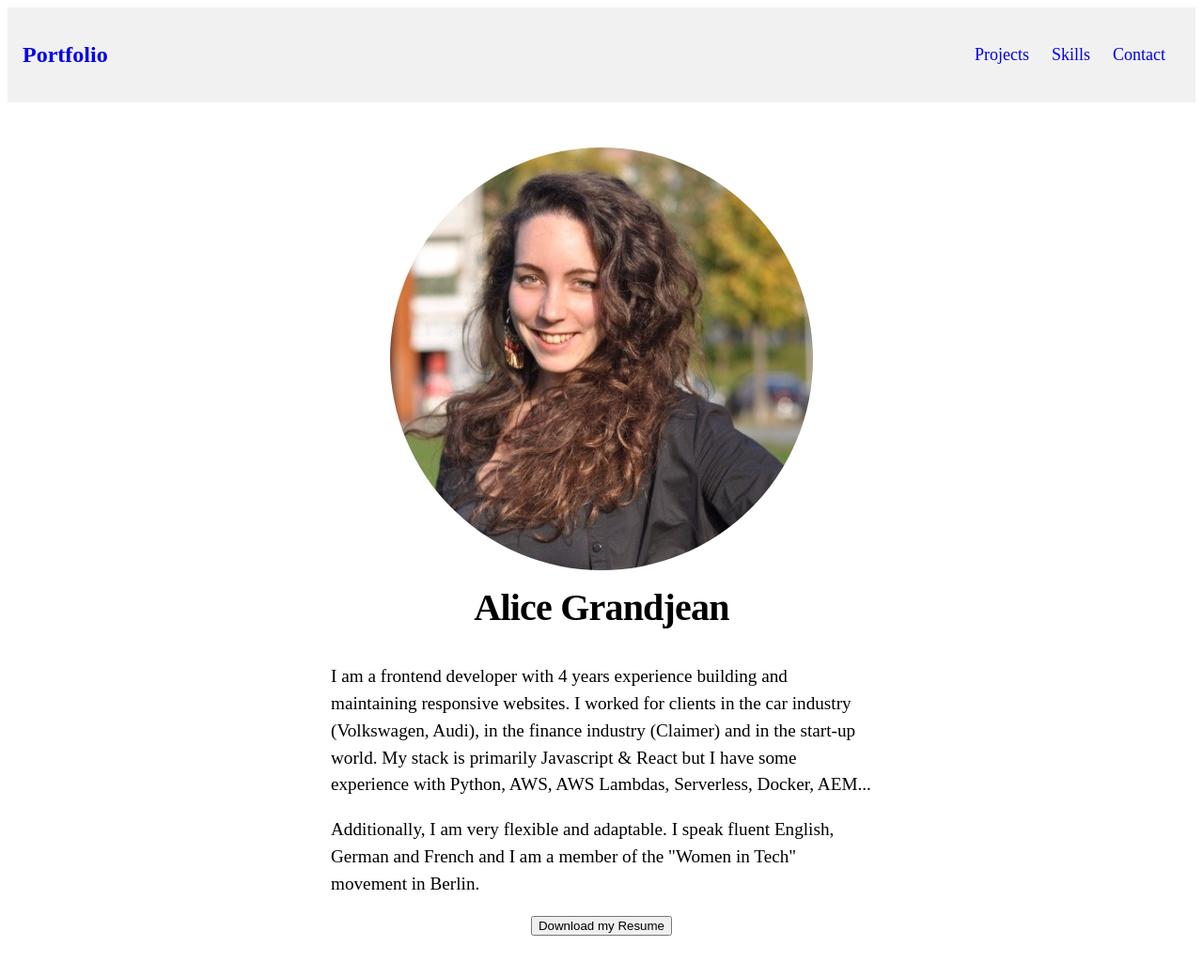
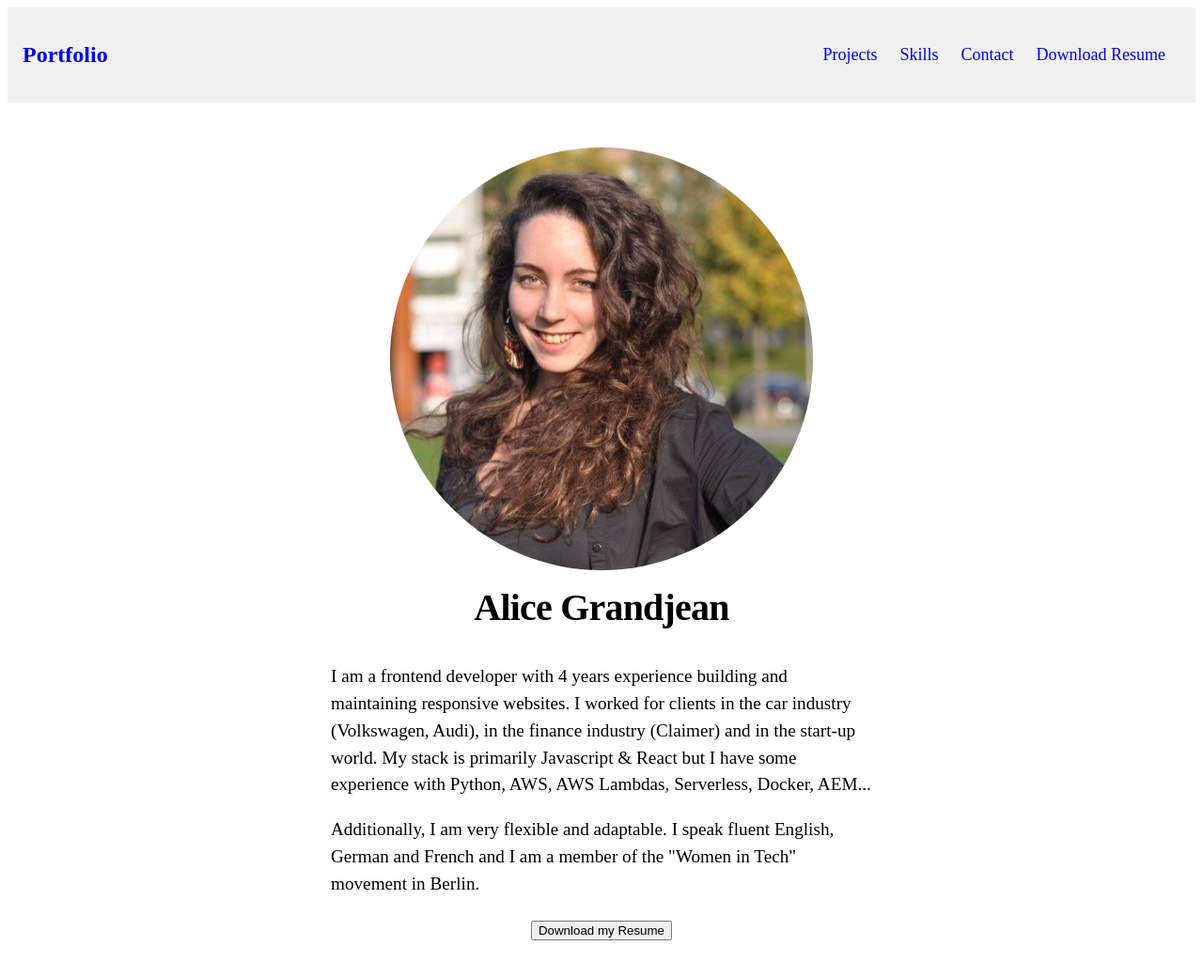
Before and after one commit to AliceGdj/projects-portfolio, a Next.js app: page / in a window 1280 px wide. Shown: the top 1040 px of the page at 94% size. Built offline with nearby package versions, Linux system fonts and the light colour scheme.

Commit message:
add download feature on index and navbar, add mhp image

```diff
--- a/components/Navbar.jsx
+++ b/components/Navbar.jsx
@@ -15,6 +15,10 @@ const MENU_LIST = [
     {
         text: "Contact",
         href: "/contact"
+    },
+    {
+        text: "Download Resume",
+        href: "https://github.com/AliceGdj/resume/raw/main/Resume_Alice_Grandjean.pdf"
     }
 ]
 
--- a/pages/index.js
+++ b/pages/index.js
@@ -11,9 +11,8 @@ export default function Home () {
       <section className={utilStyles.headingMd}>
         <p>I am a frontend developer with 4 years experience building and maintaining responsive websites. I worked for clients in the car industry (Volkswagen, Audi), in the finance industry (Claimer) and in the start-up world. My stack is primarily Javascript & React but I have some experience with Python, AWS, AWS Lambdas, Serverless, Docker, AEM...</p>
         <p>Additionally, I am very flexible and adaptable. I speak fluent English, German and French and I am a member of the "Women in Tech" movement in Berlin.</p>
-        {/* TODO add feature to download PDF version of my resume */}
         <div className={utilStyles.cta}>
-          <button>Download my Resume</button>
+          <a href="https://github.com/AliceGdj/resume/raw/main/Resume_Alice_Grandjean.pdf" target="_blank" rel="noopener noreferrer"><button>Download my Resume</button></a>
         </div>
       </section>
     </Layout>
```
Also changed, not shown: projects/claimer.md (+1 -1 lines), projects/mhp.md (+1 -1 lines), public/images/mhp.jpeg (added), 1 other file (tests, documents, lock files or other folders).
